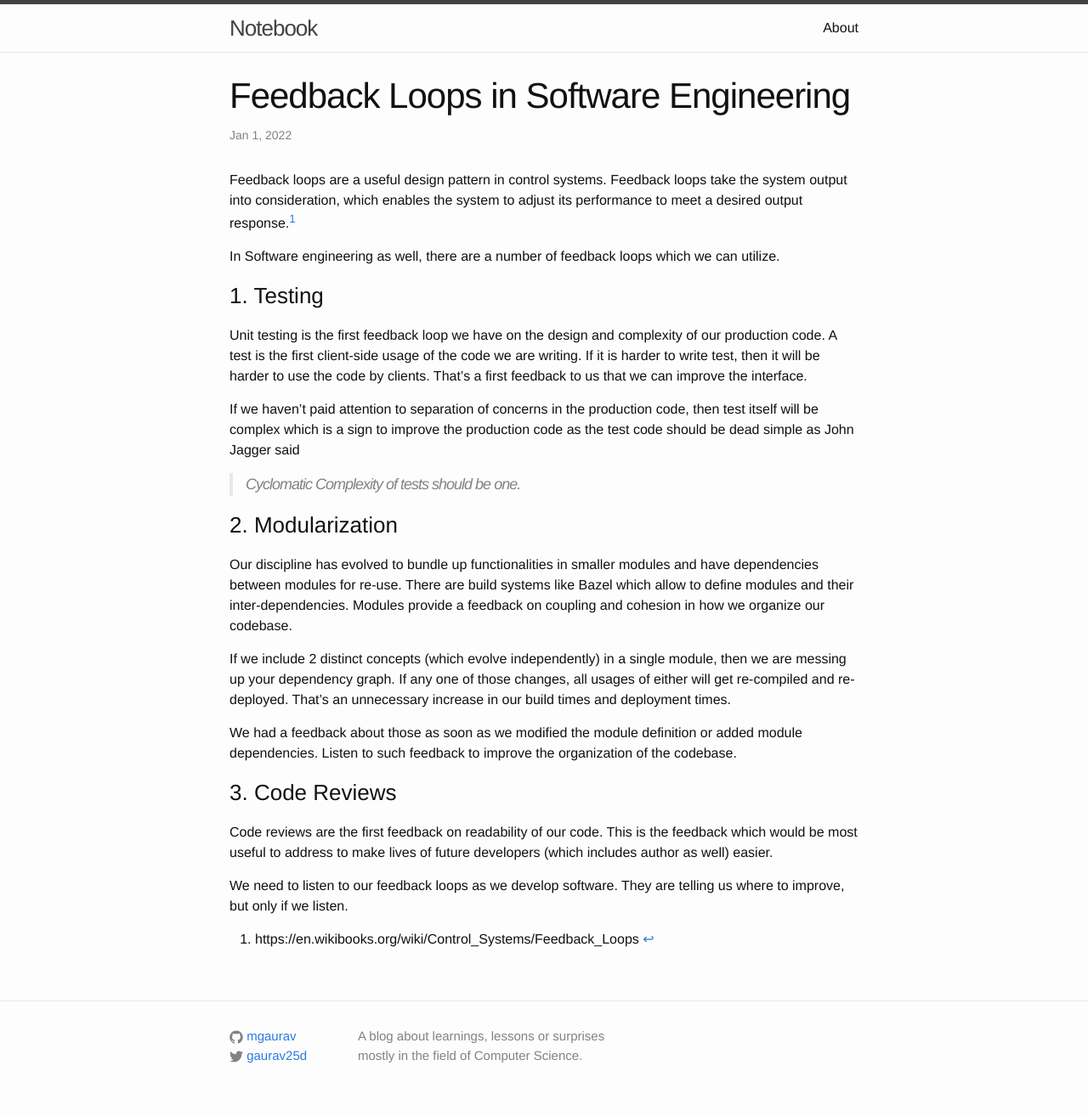
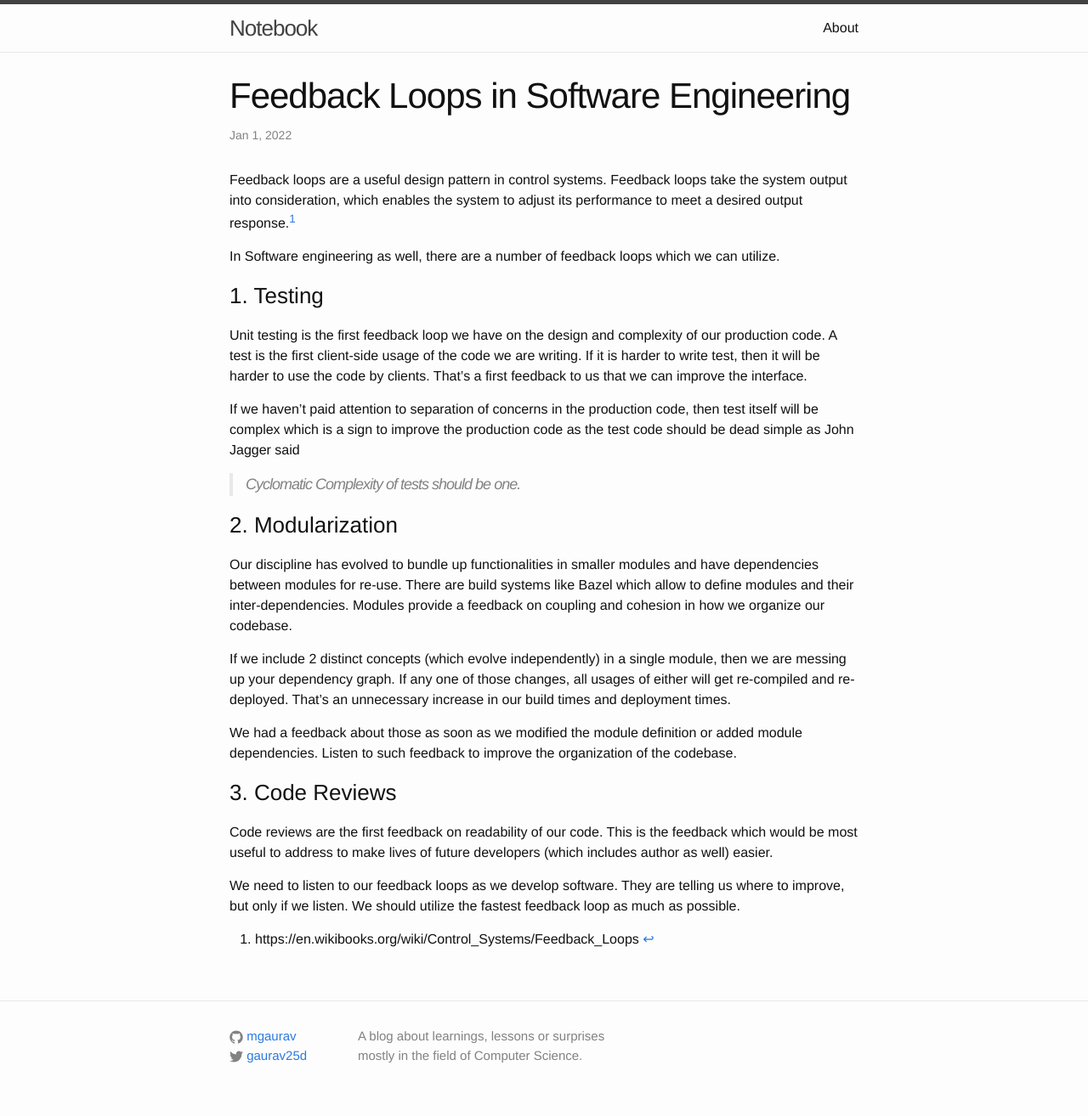
Before and after one commit to mgaurav/mgaurav.github.io, a Jekyll site: the page built from _posts/2022-01-01-feedback-loops-in-software-engineering.markdown, in a window 1280 px wide. Shown: the whole page at 85% size. Built offline with Jekyll 4.4.1, drawn with Linux system fonts in a browser that asks for light colours; comment, search, counter and statistics services are not loaded.

Commit message:
edit feedback loop post

```diff
--- a/_posts/2022-01-01-feedback-loops-in-software-engineering.markdown
+++ b/_posts/2022-01-01-feedback-loops-in-software-engineering.markdown
@@ -42,5 +42,6 @@ easier.
 
 We need to listen to our feedback loops as we develop software.
 They are telling us where to improve, but only if we listen.
+We should utilize the fastest feedback loop as much as possible.
 
 [^1]: https://en.wikibooks.org/wiki/Control_Systems/Feedback_Loops
```
